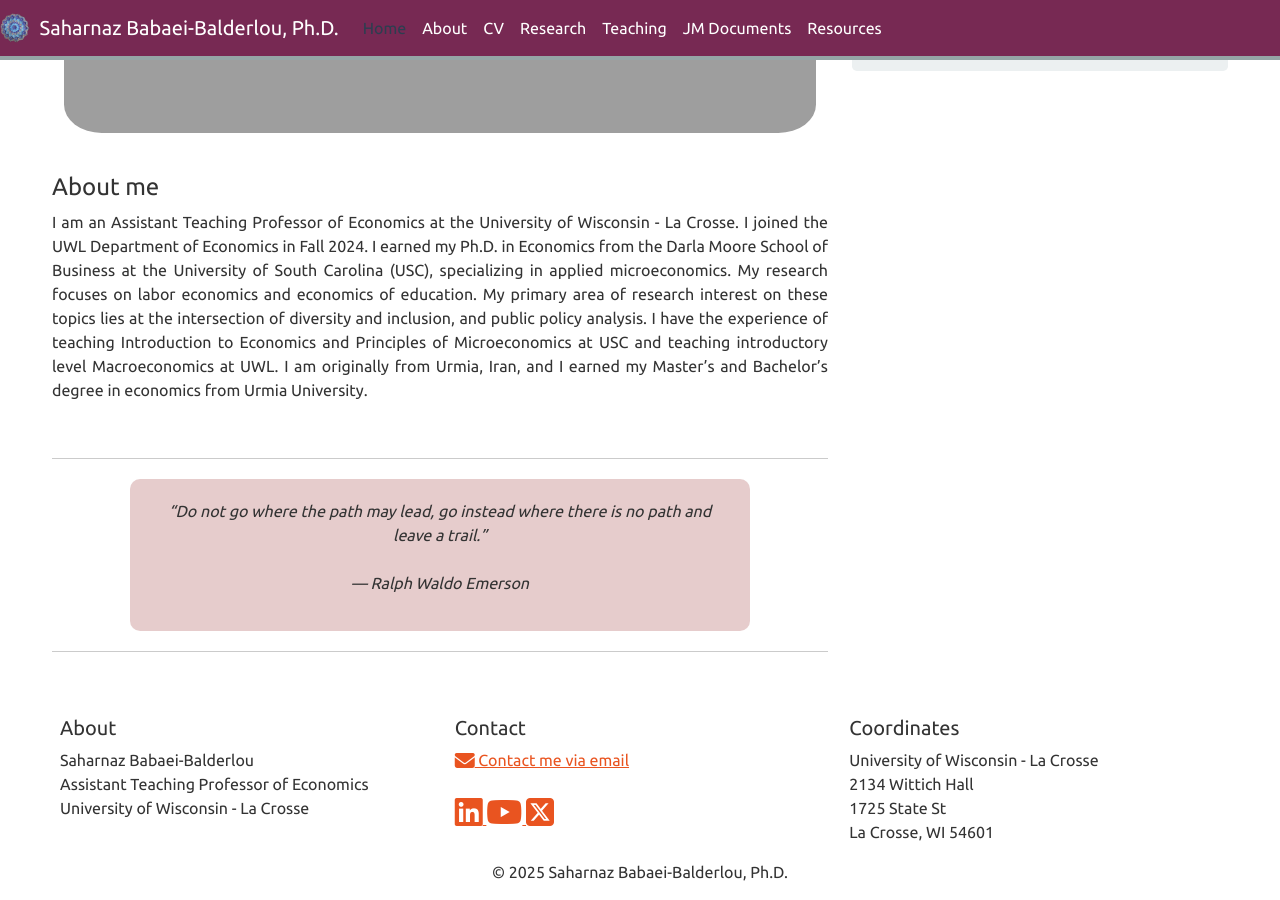
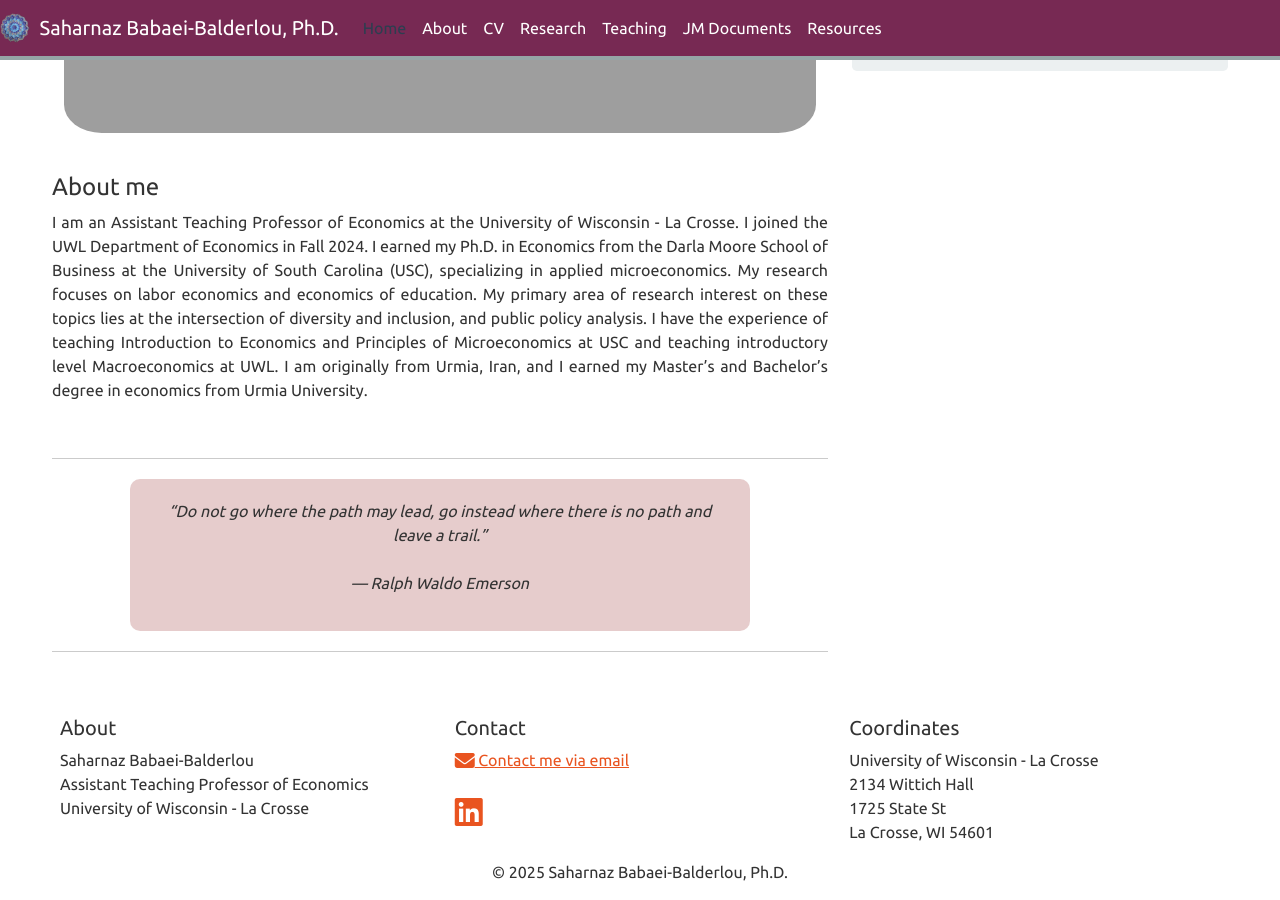
Before and after one commit to saharnazb/saharnazb.github.io, a Jekyll site: the page built from _pages/home.md, in a window 1280 px wide and 900 px high, scrolled down 805 px. Built offline with Jekyll 4.4.1, drawn with Linux system fonts in a browser that asks for light colours; nearby versions of some CDN libraries; library files that are not in the unit come from our copies; a style sheet for code colours, icons or effects is not loaded.

Commit message:
Update footer.html

```diff
--- a/_includes/footer.html
+++ b/_includes/footer.html
@@ -33,16 +33,6 @@
                 <i class="ai ai-orcid-square fa-2x"></i>
               </a>
             {% endif %}
-            {% if pi.youtube %}
-              <a href="{{ pi.youtube }}" target="_blank" title="YouTube">
-                <i class="fab fa-youtube fa-2x"></i>
-              </a>
-            {% endif %}
-            {% if pi.twitter %}
-              <a href="{{ pi.twitter }}" target="_blank" title="Twitter/X">
-                <i class="fa-brands fa-square-x-twitter fa-2x"></i>
-              </a>
-            {% endif %}
           </p>
         </div>
 
```
